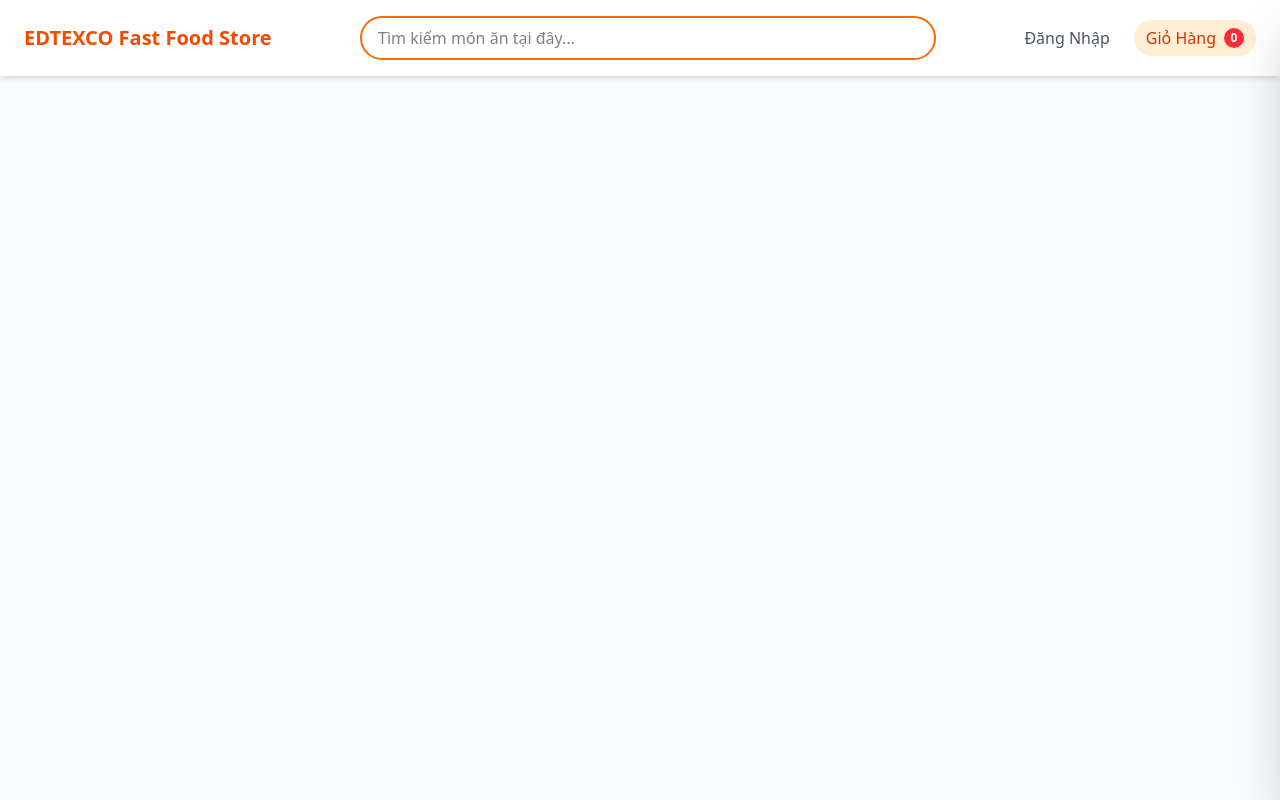
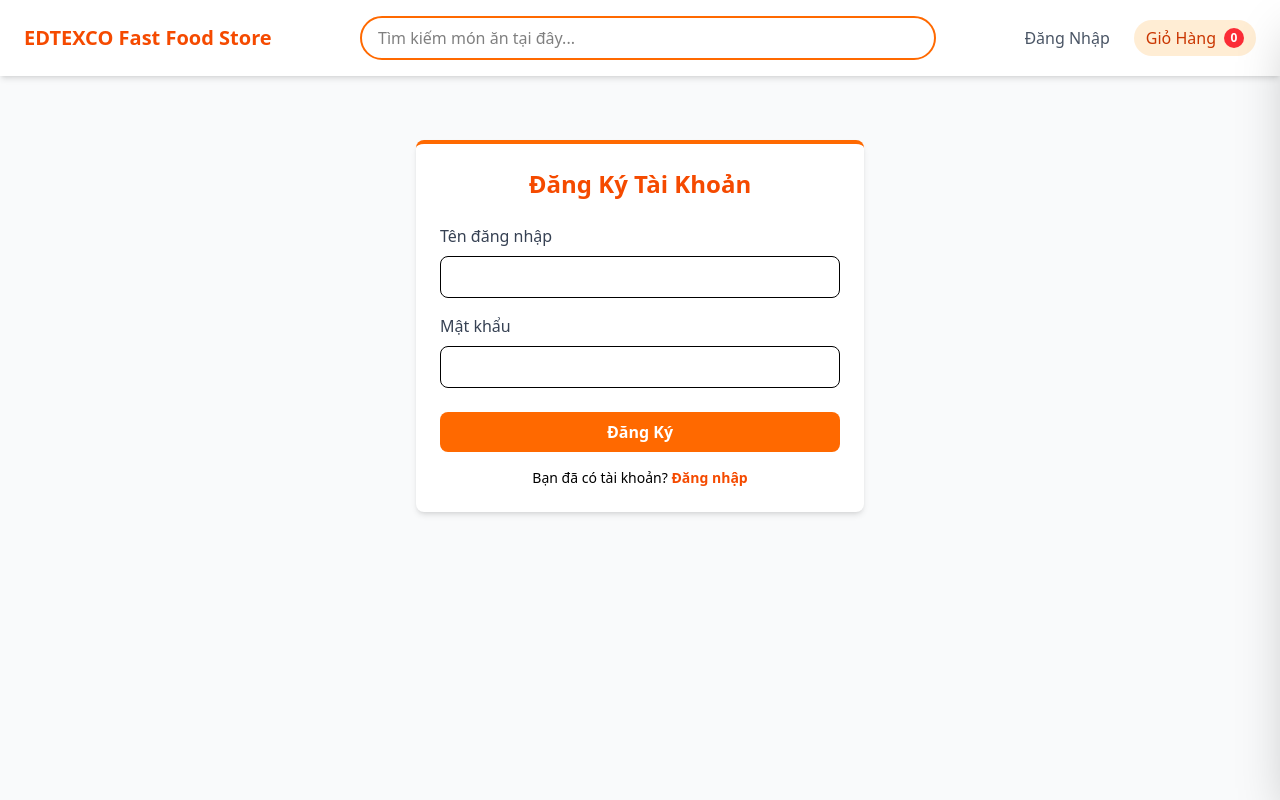
Before and after one commit to TunDangg/TMDT-Test, a Vue app: page /register in a window 1280 px wide. Built offline with nearby package versions, Linux system fonts and the light colour scheme; the HTML template or start-up script is replaced by a standard one.

Commit message:
feat: trang Login, Register

```diff
--- a/src/App.vue
+++ b/src/App.vue
@@ -1,5 +1,5 @@
 <script setup lang="ts">
-import { ref } from 'vue'
+import { ref, onMounted } from 'vue'
 import { RouterLink, RouterView } from 'vue-router'
 import { useCartStore } from './stores/cart'
 import CartSidebar from './components/CartSidebar.vue'
@@ -9,13 +9,28 @@ const searchStore = useSearchStore()
 const cart = useCartStore()
 const isCartOpen = ref<boolean>(false)
 
+const username = ref<string | null>(null)
+
+onMounted(() => {
+  username.value = localStorage.getItem('username')
+})
+
+const logout = () => {
+  localStorage.removeItem('token')
+  localStorage.removeItem('username')
+  username.value = null
+  alert('Đăng xuất thành công!')
+  window.location.reload() // Tải lại trang để cập nhật giao diện
+}
 </script>
 
 <template>
   <header class="bg-white shadow-md sticky top-0 z-50">
     <nav class="max-w-7xl mx-auto px-6 py-4 flex flex-wrap items-center justify-between gap-4">
       <div class="flex items-center gap-2 shrink-0">
-        <h1 class="font-bold text-xl text-orange-600">EDTEXCO Fast Food Store</h1>
+        <RouterLink to="/" class="cursor-pointer hover:opacity-80 transition-opacity">
+          <h1 class="font-bold text-xl text-orange-600">EDTEXCO Fast Food Store</h1>
+        </RouterLink>
       </div>
 
       <div class="flex-grow max-w-xl relative">
@@ -29,7 +44,13 @@ const isCartOpen = ref<boolean>(false)
       </div>
 
       <div class="flex items-center gap-6 font-medium text-gray-600">
-        <RouterLink to="/" class="hover:font-bold hover:scale-110 transition-all"
+        <div v-if="username" class="flex items-center gap-3">
+          <span class="text-orange-600"
+            >Chào mừng bạn, <b>{{ username }}</b></span
+          >
+          <button @click="logout" class="text-xs text-red-500 hover:underline">Đăng Xuất</button>
+        </div>
+        <RouterLink to="/login" class="hover:font-bold hover:scale-110 transition-all"
           >Đăng Nhập</RouterLink
         >
 
--- a/src/router/index.ts
+++ b/src/router/index.ts
@@ -1,6 +1,8 @@
 import { createRouter, createWebHistory } from 'vue-router'
 import HomeView from '../views/HomeView.vue'
 import CheckOutView from '../views/CheckOutView.vue'
+import LoginView from '../views/LoginView.vue'
+import RegisterView from '../views/RegisterView.vue'
 
 const router = createRouter({
   history: createWebHistory(import.meta.env.BASE_URL),
@@ -11,6 +13,16 @@ const router = createRouter({
       component: HomeView,
     },
     {
+      path: '/login',
+      name: 'login',
+      component: LoginView,
+    },
+    {
+      path: '/register',
+      name: 'register',
+      component: RegisterView,
+    },
+    {
       path: '/checkout',
       name: 'checkout',
       component: CheckOutView,
--- a/src/services/api.ts
+++ b/src/services/api.ts
@@ -1,7 +1,7 @@
 import axios from 'axios';
 
 const api = axios.create({
-  baseURL: 'http://localhost:3000/api', // Đảm bảo URL này khớp với backend của bạn
+  baseURL: 'http://localhost:3000', // Backend không có prefix /api
   headers: {
     'Content-Type': 'application/json',
   },
--- /dev/null
+++ b/src/views/LoginView.vue
@@ -0,0 +1,62 @@
+<template>
+  <div
+    class="max-w-md mx-auto mt-10 p-6 bg-white rounded-lg shadow-md border-t-4 border-orange-500"
+  >
+    <h2 class="text-2xl font-bold mb-6 text-center text-orange-600">Đăng Nhập</h2>
+    <form @submit.prevent="handleLogin">
+      <div class="mb-4">
+        <label class="block text-gray-700 mb-2">Tên đăng nhập</label>
+        <input
+          v-model="username"
+          type="text"
+          class="w-full px-4 py-2 border rounded-lg focus:ring-2 focus:ring-orange-300 outline-none"
+          required
+        />
+      </div>
+      <div class="mb-6">
+        <label class="block text-gray-700 mb-2">Mật khẩu</label>
+        <input
+          v-model="password"
+          type="password"
+          class="w-full px-4 py-2 border rounded-lg focus:ring-2 focus:ring-orange-300 outline-none"
+          required
+        />
+      </div>
+      <button
+        type="submit"
+        class="w-full bg-orange-500 text-white py-2 rounded-lg font-bold hover:bg-orange-600 transition"
+      >
+        Đăng Nhập
+      </button>
+    </form>
+    <p class="mt-4 text-center text-sm">
+      Chưa có tài khoản?
+      <router-link to="/register" class="text-orange-600 font-bold">Đăng ký ngay</router-link>
+    </p>
+  </div>
+</template>
+
+<script setup lang="ts">
+import { ref } from 'vue'
+import api from '../services/api'
+import { useRouter } from 'vue-router'
+
+const username = ref('')
+const password = ref('')
+const router = useRouter()
+
+const handleLogin = async () => {
+  try {
+    const response = await api.post('/auth/login', {
+      username: username.value,
+      password: password.value,
+    })
+    localStorage.setItem('token', response.data.access_token) // Lưu JWT vào localStorage
+    localStorage.setItem('user', JSON.stringify({ username: username.value }))
+    alert('Đăng nhập thành công!')
+    router.push('/')
+  } catch (error) {
+    alert('Sai tài khoản hoặc mật khẩu!')
+  }
+}
+</script>
--- /dev/null
+++ b/src/views/RegisterView.vue
@@ -0,0 +1,58 @@
+<template>
+  <div
+    class="max-w-md mx-auto mt-10 p-6 bg-white rounded-lg shadow-md border-t-4 border-orange-500"
+  >
+    <h2 class="text-2xl font-bold mb-6 text-center text-orange-600">Đăng Ký Tài Khoản</h2>
+    <form @submit.prevent="handleRegister">
+      <div class="mb-4">
+        <label class="block text-gray-700 mb-2">Tên đăng nhập</label>
+        <input
+          v-model="username"
+          type="text"
+          class="w-full px-4 py-2 border rounded-lg outline-none"
+          required
+        />
+      </div>
+      <div class="mb-6">
+        <label class="block text-gray-700 mb-2">Mật khẩu</label>
+        <input
+          v-model="password"
+          type="password"
+          class="w-full px-4 py-2 border rounded-lg outline-none"
+          required
+        />
+      </div>
+      <button
+        type="submit"
+        class="w-full bg-orange-500 text-white py-2 rounded-lg font-bold hover:bg-orange-600 transition"
+      >
+        Đăng Ký
+      </button>
+    </form>
+    <p class="mt-4 text-center text-sm">
+      Bạn đã có tài khoản?
+      <router-link to="/login" class="text-orange-600 font-bold">Đăng nhập</router-link>
+    </p>
+  </div>
+</template>
+
+<script setup lang="ts">
+import { ref } from 'vue'
+import api from '../services/api'
+import { useRouter } from 'vue-router'
+
+const username = ref('')
+const password = ref('')
+const router = useRouter()
+
+const handleRegister = async () => {
+  try {
+    await api.post('/auth/register', { username: username.value, password: password.value })
+    alert('Đăng ký thành công! Hãy đăng nhập.')
+    router.push('/login')
+  } catch (err) {
+    console.error('Register error:', err)
+    alert('Người dùng đã tổn tại!')
+  }
+}
+</script>
```
Also changed, not shown: 2 other files (tests, documents, lock files or other folders).
